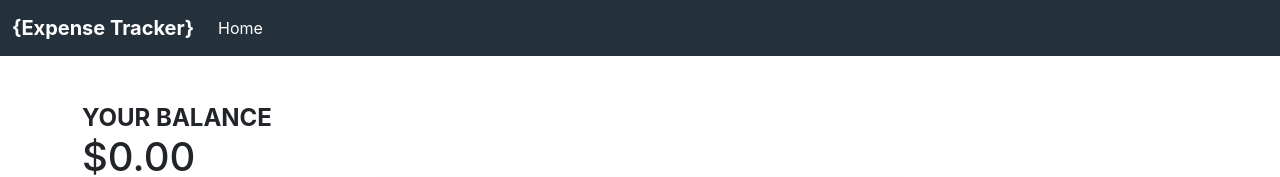
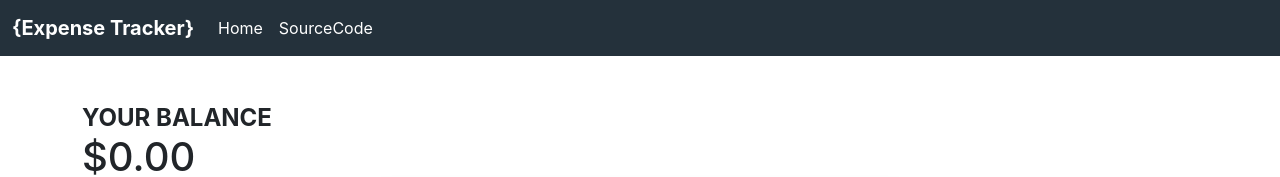
Before and after one commit to m3tac1ph4r/Expense-Tracker, a plain HTML site: page index.html in a window 1280 px wide. Shown: the top 177 px of the page. Drawn offline with nearby package versions, Linux system fonts and the light colour scheme.

Commit message:
added source code in navbar

```diff
--- a/index.html
+++ b/index.html
@@ -27,6 +27,11 @@
       <ul class="navbar-nav me-auto mb-2 mb-lg-0">
         <li class="nav-item">
           <a class="nav-link active" aria-current="page" href="#">Home</a>
+        </li>
+        <li class="nav-item">
+            <a class="nav-link active" aria-current="page"
+                href="https://github.com/m3tac1ph4r/Expense-Tracker"
+                target="_blank">SourceCode</a>
         </li>
       </ul>
       <!-- <form class="d-flex">
```
